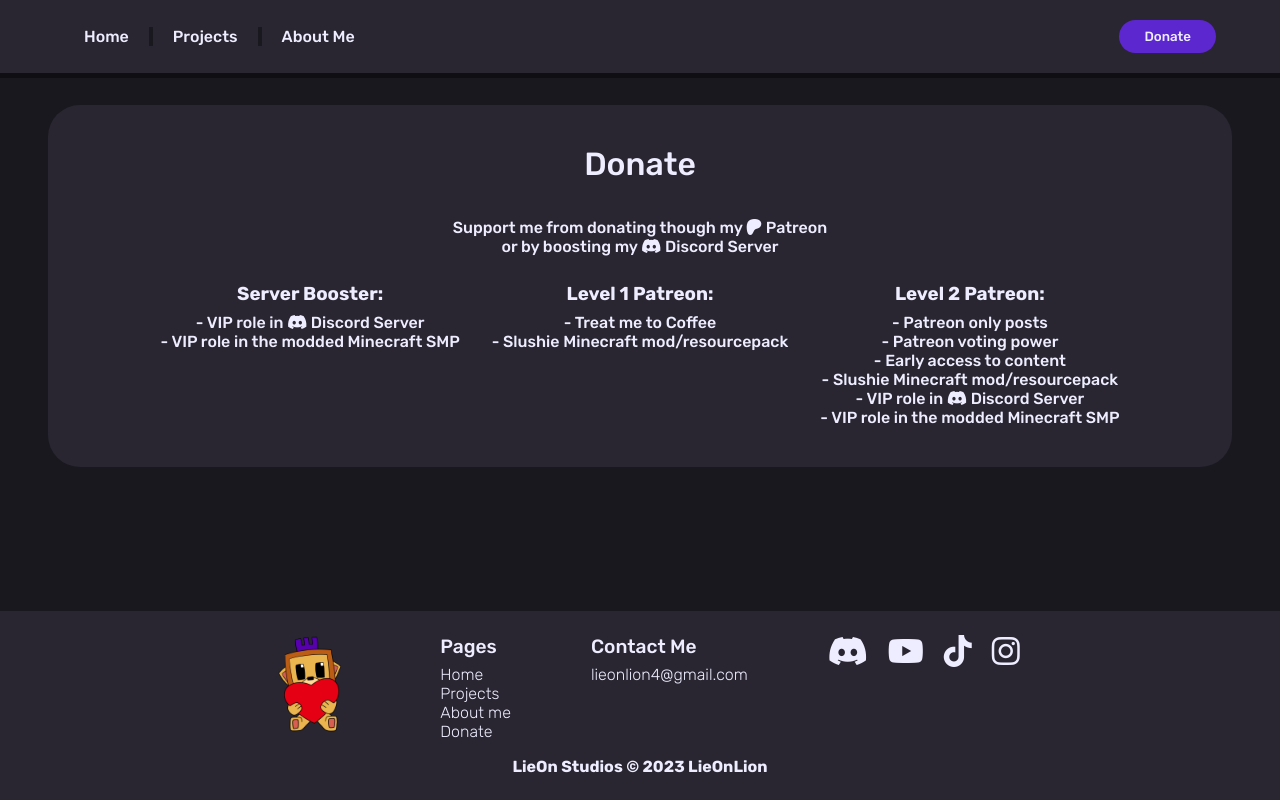
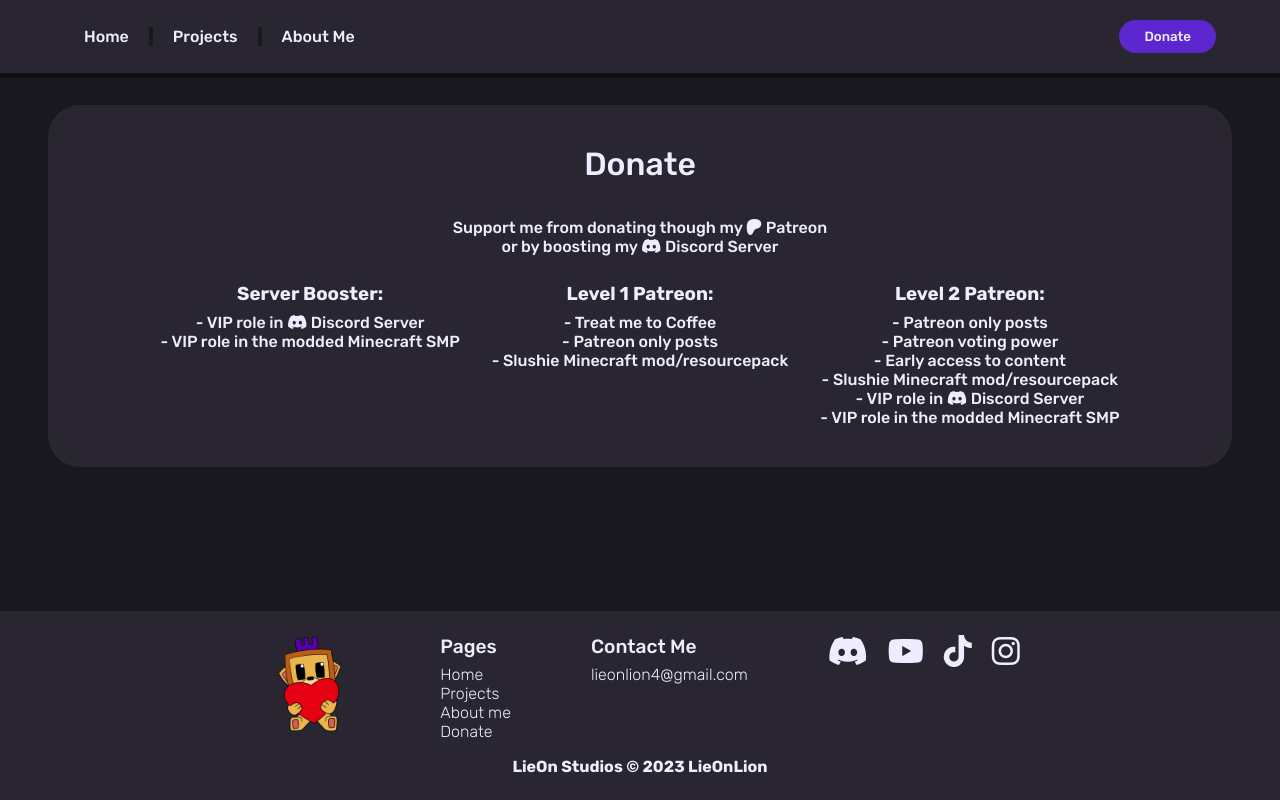
Before and after one commit to LieOnLion/LieOnLion, a plain HTML site: page donate.html in a window 1280 px wide. Drawn offline with Linux system fonts and the light colour scheme.

Commit message:
oop again

```diff
--- a/donate.html
+++ b/donate.html
@@ -44,6 +44,7 @@
                         <h3>Level 1 Patreon:</h3>
                         <ul>
                             <li>- Treat me to Coffee</li>
+                            <li>- Patreon only posts</li>
                             <li>- Slushie Minecraft mod/resourcepack</li>
                         </ul>
                     </div>
```
